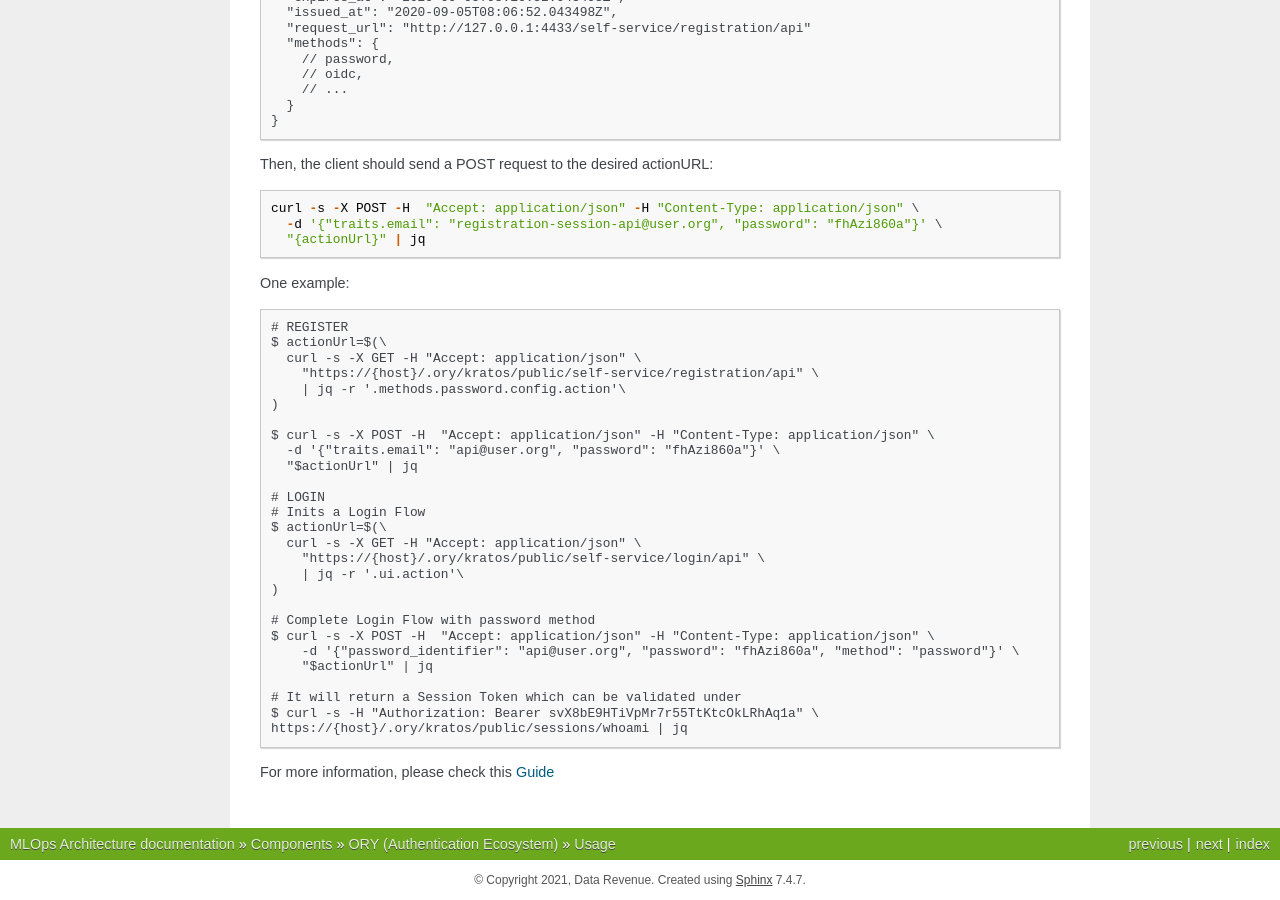
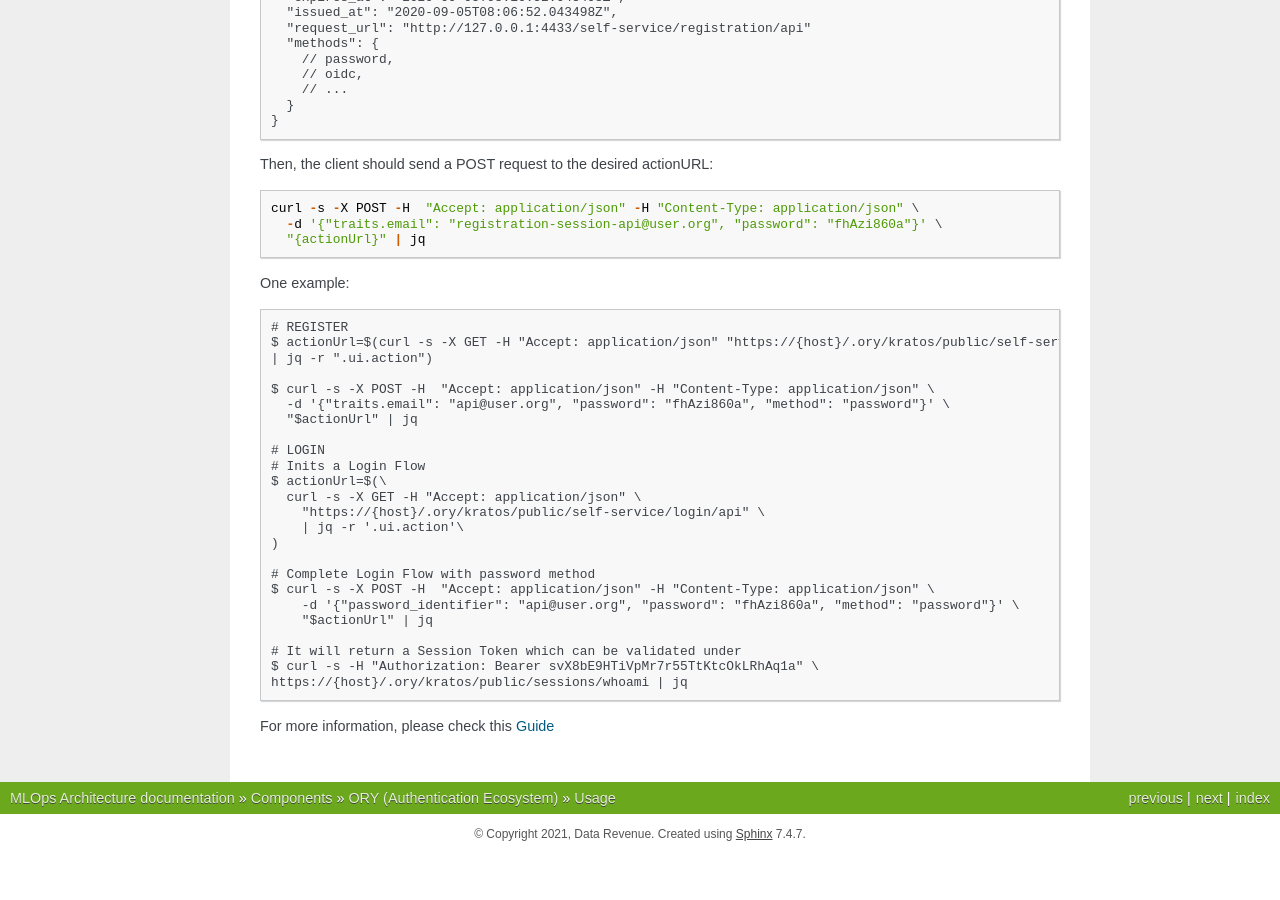
Before and after one commit to datarevenue-berlin/OpenMLOps, a Sphinx documentation site: the page built from docs/components/ory/usage.rst, in a window 1280 px wide and 900 px high, scrolled down 1904 px. Built offline with Sphinx 7.4.7, drawn with Linux system fonts in a browser that asks for light colours; after the commit the page ends 2758 px from its top, so only the background shows below that.

Commit message:
Update usage.rst

```diff
--- a/docs/components/ory/usage.rst
+++ b/docs/components/ory/usage.rst
@@ -125,14 +125,11 @@ Then, the client should send a POST request to the desired actionURL::
 One example::
 
     # REGISTER
-    $ actionUrl=$(\
-      curl -s -X GET -H "Accept: application/json" \
-        "https://{host}/.ory/kratos/public/self-service/registration/api" \
-        | jq -r '.methods.password.config.action'\
-    )
+    $ actionUrl=$(curl -s -X GET -H "Accept: application/json" "https://{host}/.ory/kratos/public/self-service/registration/api" \
+    | jq -r ".ui.action")
 
     $ curl -s -X POST -H  "Accept: application/json" -H "Content-Type: application/json" \
-      -d '{"traits.email": "api@user.org", "password": "fhAzi860a"}' \
+      -d '{"traits.email": "api@user.org", "password": "fhAzi860a", "method": "password"}' \
       "$actionUrl" | jq
 
     # LOGIN
```
